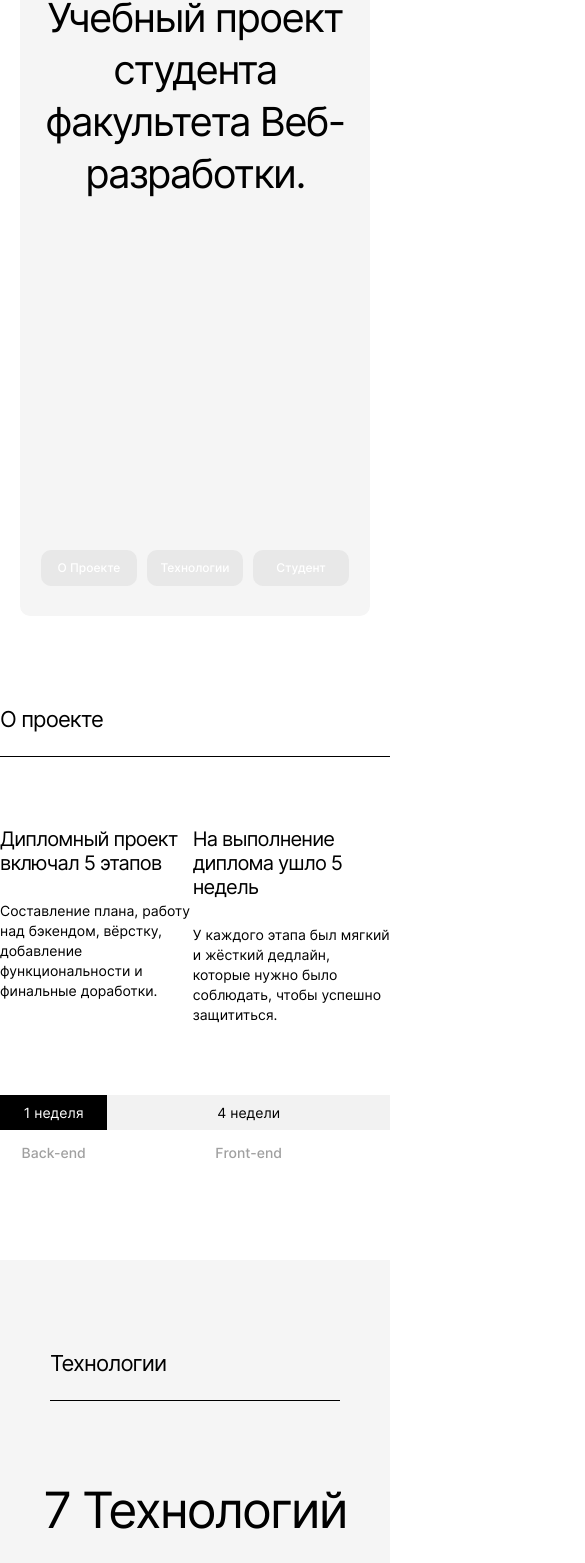
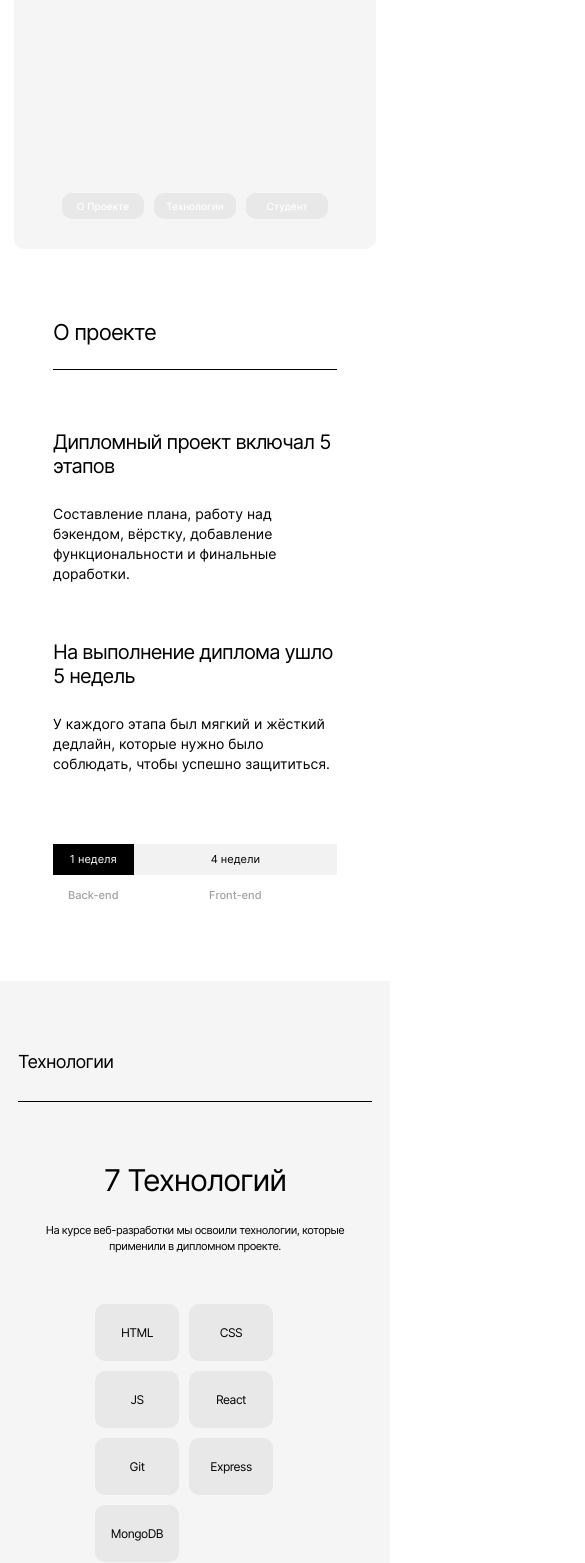
Before and after one commit to k-gnusarev/movies-explorer-frontend, a React (Create React App) app: page / in a window 390 px wide. Shown: the part 432-1995 px from the top of the page, 585 px wide, since content can reach past the window. Built offline with nearby package versions, Linux system fonts and the light colour scheme.

Commit message:
feat: adaptive design for phone

```diff
--- a/src/components/AboutMe/AboutMe.css
+++ b/src/components/AboutMe/AboutMe.css
@@ -103,3 +103,47 @@
     margin-bottom: 90px;
   }
 }
+
+@media screen and (max-width: 767px) {
+  .about-me {
+    max-width: calc(320px - 14px * 2);
+    margin: 70px auto 0;
+  }
+
+  .about-me__description {
+    flex-direction: column-reverse;
+    align-items: center;
+    margin-bottom: 69px;
+  }
+
+  .about-me__title {
+    font-size: 18px;
+    line-height: 22px;
+    padding-bottom: 28px;
+    margin-bottom: 60px;
+  }
+
+  .about-me__photo {
+    max-width: 292px;
+    max-height: 352px;
+  }
+
+  .about-me__name {
+    font-size: 30px;
+    line-height: 36px;
+    margin-top: 40px;
+    margin-bottom: 20px;
+  }
+
+  .about-me__role {
+    font-size: 11px;
+    line-height: 16px;
+    margin-bottom: 20px;
+  }
+
+  .about-me__brief {
+    font-size: 12px;
+    line-height: 18px;
+    margin-bottom: 40px;
+  }
+}
--- a/src/components/AboutProject/AboutProject.css
+++ b/src/components/AboutProject/AboutProject.css
@@ -100,3 +100,33 @@
     margin-top: 5px;
   }
 }
+
+@media screen and (max-width: 767px) {
+  .about-project {
+    max-width: calc(320px - 18px * 2);
+    margin: 70px auto;
+  }
+
+  .about-project__text-section {
+    flex-direction: column;
+    gap: 56px;
+    margin: 60px auto;
+  }
+
+  .about-project__diagram  {
+    margin: 70px auto 0;
+  }
+
+  .about-project__description_text_frontend {
+    margin-top: 5px;
+  }
+
+  .about-project__description_text_backend {
+    margin-top: 5px;
+  }
+
+  .about-project__diagram-text {
+    font-size: 11px;
+    line-height: 13px;
+  }
+}
--- a/src/components/Footer/Footer.css
+++ b/src/components/Footer/Footer.css
@@ -25,6 +25,7 @@
 }
 
 .footer__copyright {
+  color: #a0a0a0;
   margin: 0;
   padding: 0;
 }
@@ -55,3 +56,35 @@
     padding: 79px 30px 20px 30px;
   }
 }
+
+@media screen and (max-width: 767px) {
+  .footer {
+    padding: 79px 10px 10px;
+  }
+
+  .footer__list {
+    flex-direction: column;
+    align-items: center;
+    gap: 12px;
+  }
+
+  .footer__wrapper {
+    flex-direction: column-reverse;
+  }
+
+  .footer__text {
+    font-size: 12px;
+    line-height: 14.5px;
+  }
+
+  .footer__link {
+    font-size: 12px;
+    line-height: 14.5px;
+  }
+
+  .footer__copyright {
+    font-size: 12px;
+    line-height: 15px;
+    margin-top: 30px;
+  }
+}
--- a/src/components/Header/Header.css
+++ b/src/components/Header/Header.css
@@ -23,3 +23,9 @@
     margin: 0 20px;
   }
 }
+
+@media screen and (max-width: 767px) {
+  .header__container {
+    margin: 0 14px;
+  }
+}
--- a/src/components/NavTab/NavTab.css
+++ b/src/components/NavTab/NavTab.css
@@ -32,3 +32,15 @@
   display: flex;
   gap: 10px;
 }
+
+@media screen and (max-width: 767px) {
+  .navtab__link {
+    font-size: 10px;
+    line-height: 16px;
+  }
+
+  .navtab__item {
+    height: 26px;
+    width: 82px;
+  }
+}
--- a/src/components/Navigation/Navigation.css
+++ b/src/components/Navigation/Navigation.css
@@ -8,11 +8,11 @@
   text-decoration: none;
   font-size: 12px;
   line-height: 16px;
+  padding: 8px 20px;
 }
 
 .navigation__link_type_signup {
   color: #000;
-  padding: 8px 20px;
   transition: opacity .5s;
 }
 
@@ -23,7 +23,6 @@
 .navigation__link_type_signin {
   color: #fff;
   background-color: #000;
-  padding: 8px 20px;
   border-radius: 3px;
   transition: opacity .5s;
 }
@@ -31,3 +30,10 @@
 .navigation__link_type_signin:hover {
   opacity: .7;
 }
+
+@media screen and (max-width: 767px) {
+  .navigation__link {
+    font-size: 10px;
+    padding: 5px 12px;
+  }
+}
--- a/src/components/Portfolio/Portfolio.css
+++ b/src/components/Portfolio/Portfolio.css
@@ -73,3 +73,20 @@
     font-size: 28px;
   }
 }
+
+@media screen and (max-width: 767px) {
+  .portfolio {
+    width: calc(100% - 14px * 2);
+    margin-bottom: 70px;
+  }
+
+  .portfolio__link {
+    font-size: 18px;
+    line-height: 28px;
+  }
+
+  .portfolio__arrow {
+    font-size: 18px;
+    line-height: 28px;
+  }
+}
--- a/src/components/Promo/Promo.css
+++ b/src/components/Promo/Promo.css
@@ -33,3 +33,16 @@
     max-width: 680px;
   }
 }
+
+@media screen and (max-width: 767px) {
+  .promo {
+    margin: 0 14px;
+  }
+
+  .promo__title {
+    margin: 220px auto;
+    font-size: 29px;
+    line-height: 37px;
+    max-width: 680px;
+  }
+}
--- a/src/components/Techs/Techs.css
+++ b/src/components/Techs/Techs.css
@@ -2,10 +2,8 @@
   background-color: #f5f5f5;
   display: flex;
   flex-direction: column;
-  margin: auto;
-  box-sizing: border-box;
   max-width: 1280px;
-  width: 100%;
+  padding: 100px 70px;
 }
 
 .techs__title {
@@ -15,8 +13,8 @@
   line-height: 26.63px;
   letter-spacing: -0.04em;
   border-bottom: 1px solid #000;
+  margin: 0;
   padding-bottom: 23px;
-  margin: 100px 70px 0;
 }
 
 .techs__subtitle {
@@ -26,44 +24,51 @@
   font-weight: 400;
   line-height: 58px;
   letter-spacing: -0.04em;
+  margin: 0;
   margin-top: 90px;
-  margin-bottom: 0;
 }
 
 .techs__text {
   text-align: center;
-  margin: auto;
-  margin-top: 26px;
-  max-width: 460px;
   font-size: 14px;
   font-weight: 400;
   line-height: 20px;
   letter-spacing: -0.04em;
+  margin: 0 auto;
+  margin-top: 26px;
+  max-width: 460px;
 }
 
 .techs__list {
   list-style: none;
   display: flex;
+  flex-wrap: wrap;
+  box-sizing: border-box;
+  align-items: center;
+  justify-content: flex-start;
+  gap: 10px;
   padding: 0;
-  margin: 100px auto;
-  gap: 10px;
+  margin: auto;
+  margin-top: 100px;
 }
 
 .techs__list-item {
-  padding: 21px 26px;
+  height: 57px;
+  width: 84px;
   border-radius: 10px;
   background: #e8e8e8;
   font-size: 14px;
   font-weight: 400;
   line-height: 17px;
   letter-spacing: -0.04em;
-  text-align: center;
+  display: flex;
+  align-items: center;
+  justify-content: center;
 }
 
-
 @media screen and (max-width: 1023px) {
-  .techs__title {
-    margin: 90px 50px 0;
+  .techs {
+    padding: 90px 50px;
   }
 
   .techs__subtitle {
@@ -72,9 +77,54 @@
 
   .techs__text {
     margin-top: 22px;
+    font-size: 12px;
+    line-height: 18px;
+  }
+
+  .techs__list {
+    margin-top: 83px;
+  }
+
+  .techs__list-item {
+    font-size: 12px;
+    line-height: 14.5px;
   }
 }
 
-.techs__list {
-  margin: 83px auto 90px;
+
+@media screen and (max-width: 767px) {
+  .techs {
+    padding: 70px 18px;
+  }
+
+  .techs__title {
+    font-size: 18px;
+    line-height: 22px;
+    padding-bottom: 28px;
+  }
+
+  .techs__subtitle {
+    margin-top: 60px;
+    font-size: 30px;
+    line-height: 36px;
+  }
+
+  .techs__text {
+    margin-top: 24px;
+    font-size: 11px;
+    line-height: 16px;
+  }
+
+  /* TODO: alignment of items for phone display */
+
+  .techs__list {
+    margin-top: 50px;
+    max-width: 200px;
+
+  }
+
+  .techs__list-item {
+    font-size: 12px;
+    line-height: 14.5px;
+  }
 }
--- a/src/components/Techs/Techs.js
+++ b/src/components/Techs/Techs.js
@@ -10,6 +10,7 @@ export default function Techs(props) {
       <ul className='techs__list'>
         <li className='techs__list-item'>HTML</li>
         <li className='techs__list-item'>CSS</li>
+        <li className='techs__list-item'>JS</li>
         <li className='techs__list-item'>React</li>
         <li className='techs__list-item'>Git</li>
         <li className='techs__list-item'>Express</li>
```
